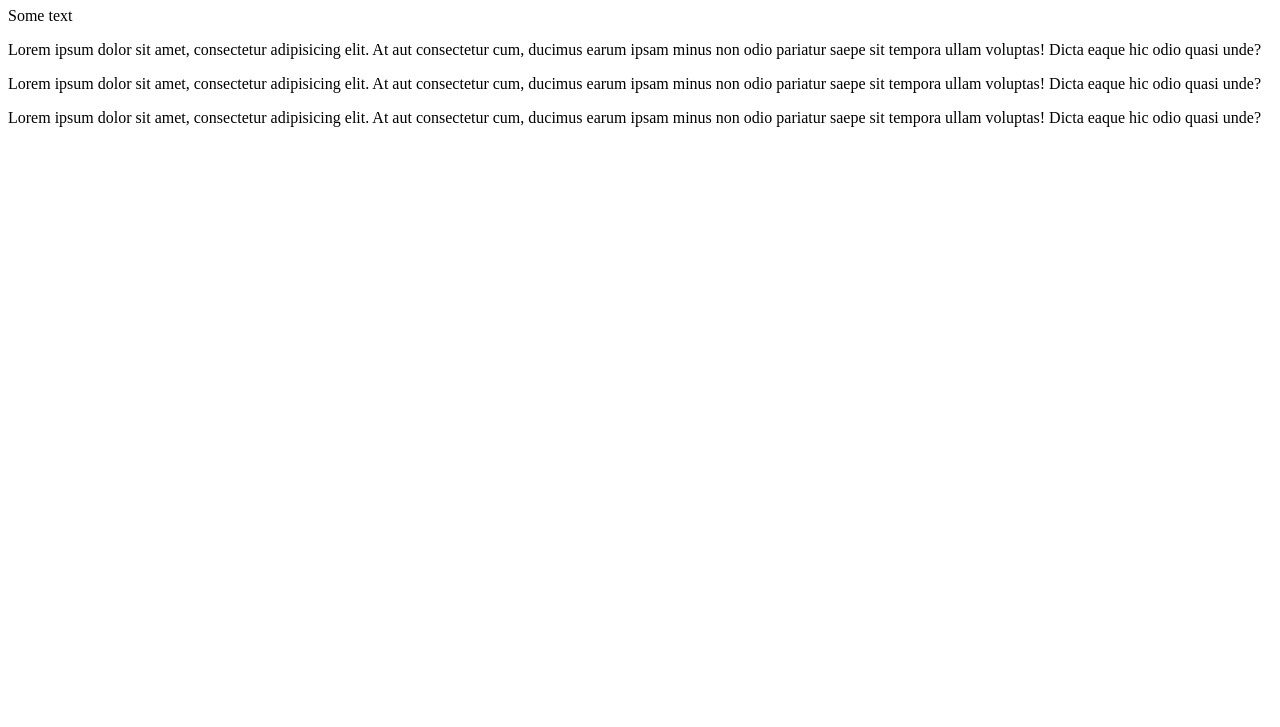
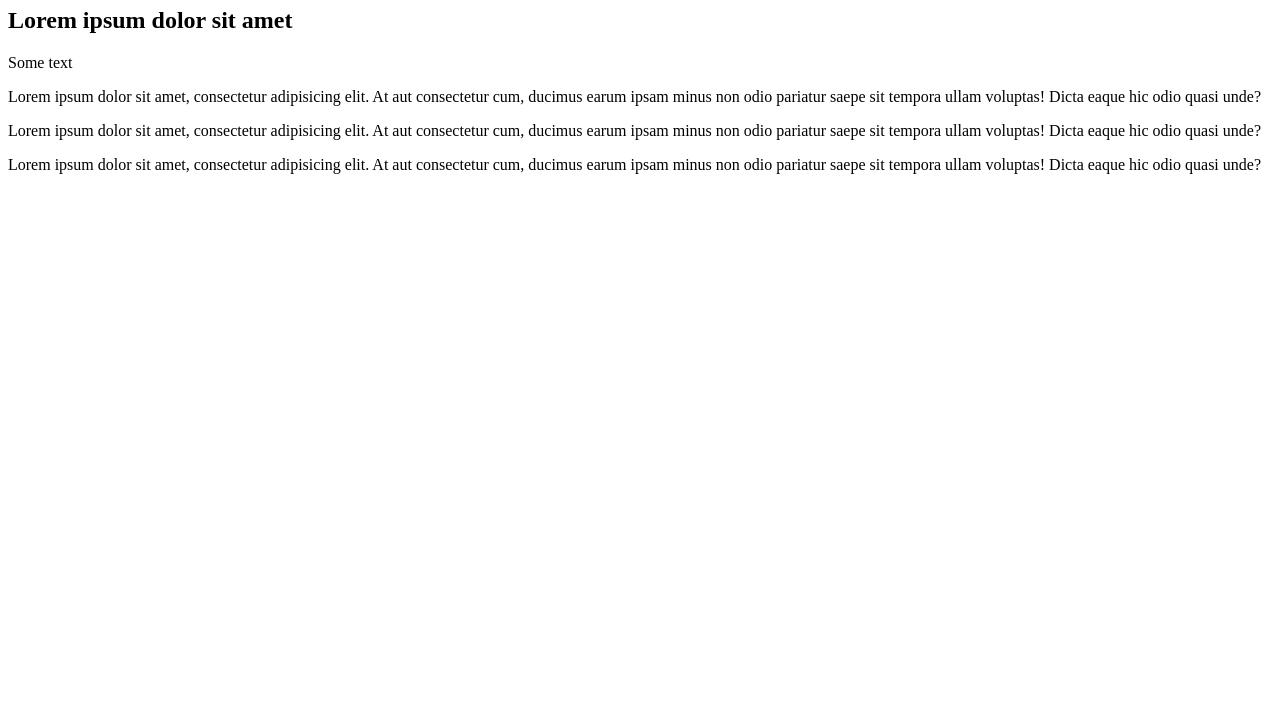
Before and after one commit to Rukosmotrov/RRPS01, a plain HTML site: page index.html in a window 1280 px wide. Shown: the part 73-800 px from the top of the page. Drawn offline with Linux system fonts and the light colour scheme.

Commit message:
Added h2 tag

```diff
--- a/index.html
+++ b/index.html
@@ -6,6 +6,9 @@
 </head>
 <body>
 <h1>Main page</h1>
+<h2>
+    Lorem ipsum dolor sit amet
+</h2>
 <p>Some text</p>
 <p>
     <span>Lorem ipsum dolor sit amet, consectetur adipisicing elit.
```
